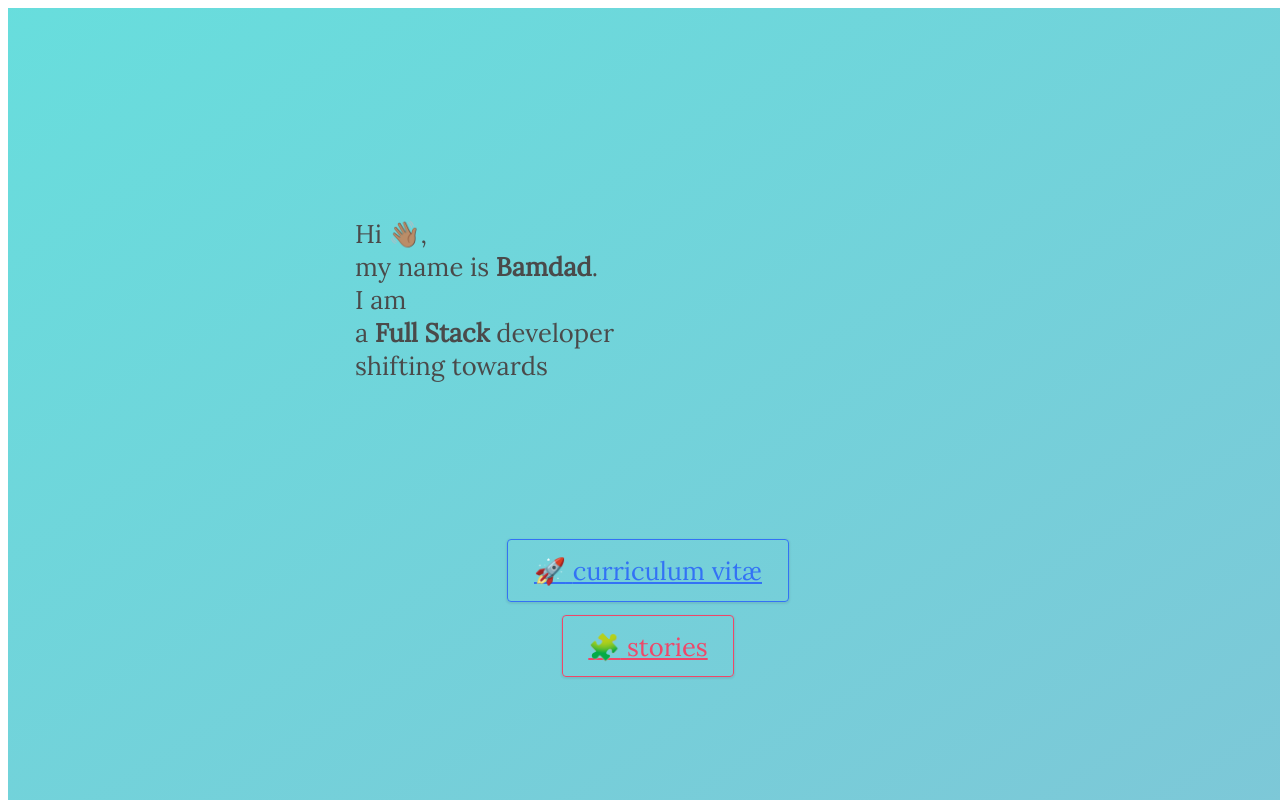
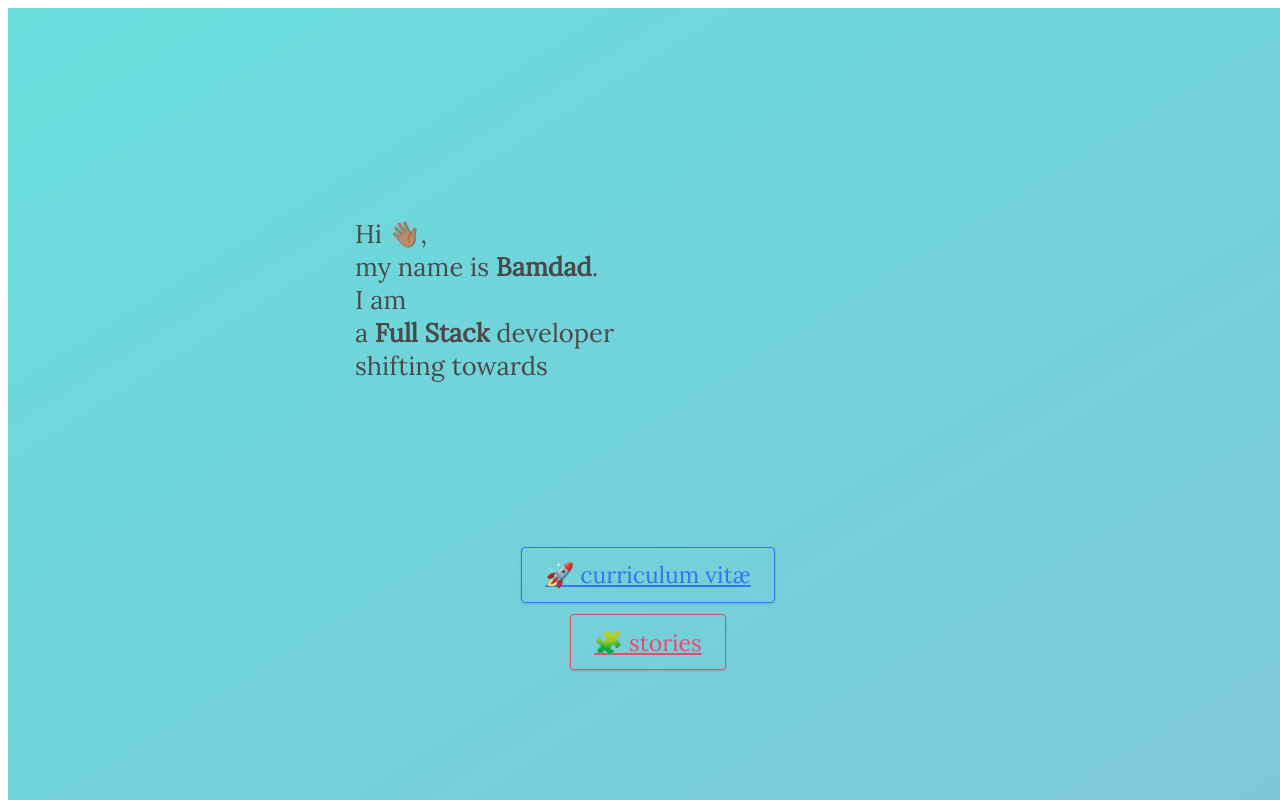
Before and after one commit to bamdadfr/bamdad.fr, a Next.js app: page / in a window 1280 px wide. Built offline with nearby package versions, Linux system fonts and the light colour scheme.

Commit message:
perf(ContactComponent): reduce size of elements when > desktop

```diff
--- a/src/components/contact/contact.component.styles.js
+++ b/src/components/contact/contact.component.styles.js
@@ -6,6 +6,10 @@ export const Section = styled.section`
     justify-content: center;
     align-items: center;
     flex-direction: column;
+
+    @media screen and (min-width: ${Breakpoints.desktop}px) {
+        font-size: .9em;
+    }
 `
 
 export const Container = styled.div`
```
